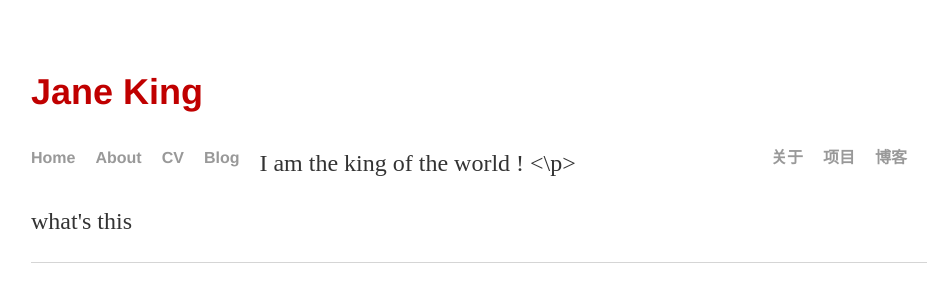
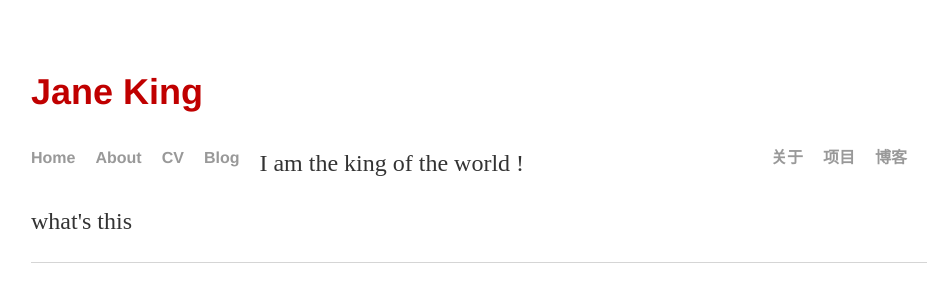
Before and after one commit to MengsD/mengsd.github.io, a Jekyll site: the page built from index.html, in a window 1280 px wide. Shown: the top 302 px of the page, without its empty margins (161-1099 px from the left). Built offline with Jekyll 4.4.1, drawn with Linux system fonts in a browser that asks for light colours.

Commit message:
Update index.html

```diff
--- a/index.html
+++ b/index.html
@@ -5,8 +5,12 @@ title: Jane King
 
 		<div class="blurb">
 <!-- 			<h1>Jane King</h1> -->
-			<p> I am the king of the world ! <\p>
+
 			<!--
 			<p>I'm best known as the horrible cop from <em>A Touch of Evil</em>. Don't trust me. <a href="/about">Read more about my life...</a></p>
 			-->
 		</div>
+
+<body>
+		<p> I am the king of the world ! </p>
+</body>
```
